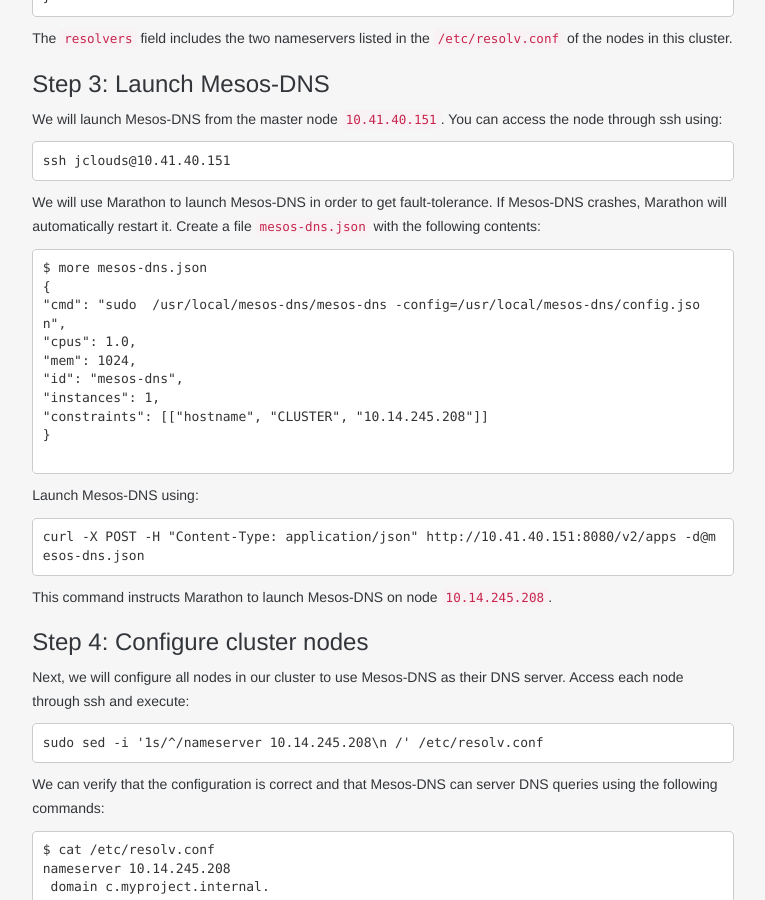
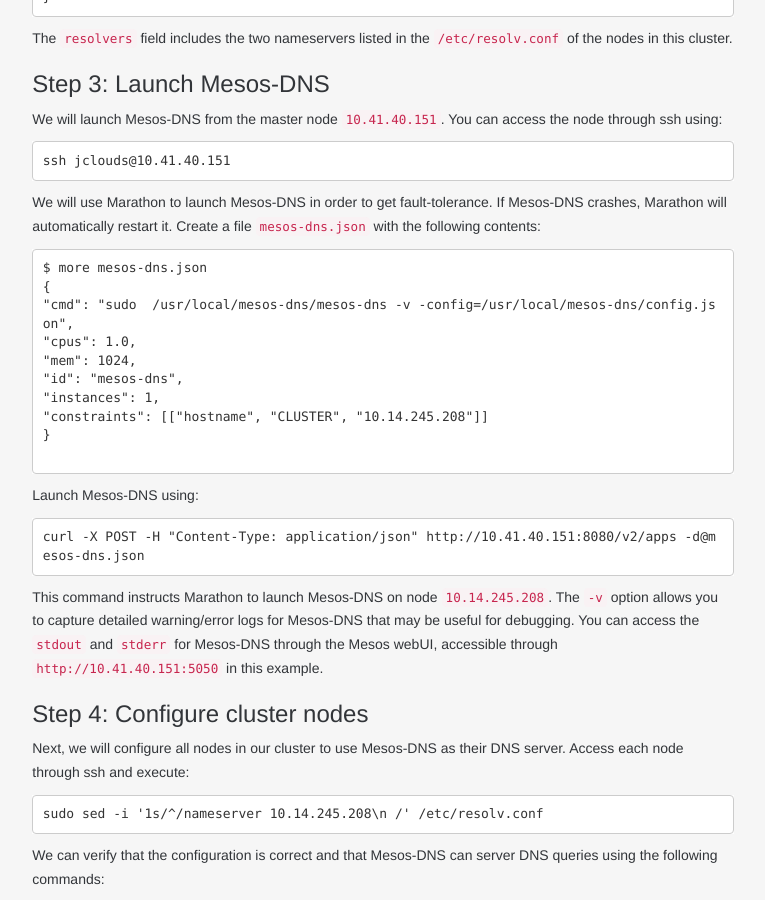
Before and after one commit to vkorehov/mesos-dns, a Jekyll site: the page built from docs/tutorial-gce.md, in a window 1280 px wide and 900 px high, scrolled down 1650 px. Shown: the whole window, without its empty margins (379-1144 px from the left). Built offline with Jekyll 4.4.1, drawn with Linux system fonts in a browser that asks for light colours; nearby versions of some CDN libraries; some web fonts are replaced; Markdown is read by kramdown in place of the engine named in the settings.

Commit message:
Document updates.

````diff
--- a/docs/tutorial-gce.md
+++ b/docs/tutorial-gce.md
@@ -84,7 +84,7 @@ We will use Marathon to launch Mesos-DNS in order to get fault-tolerance. If Mes
 ```
 $ more mesos-dns.json
 {
-"cmd": "sudo  /usr/local/mesos-dns/mesos-dns -config=/usr/local/mesos-dns/config.json",
+"cmd": "sudo  /usr/local/mesos-dns/mesos-dns -v -config=/usr/local/mesos-dns/config.json",
 "cpus": 1.0,
 "mem": 1024,
 "id": "mesos-dns",
@@ -100,7 +100,7 @@ Launch Mesos-DNS using:
 curl -X POST -H "Content-Type: application/json" http://10.41.40.151:8080/v2/apps -d@mesos-dns.json
 ```
 
-This command instructs Marathon to launch Mesos-DNS on node `10.14.245.208`.
+This command instructs Marathon to launch Mesos-DNS on node `10.14.245.208`. The `-v` option allows you to capture detailed warning/error logs for Mesos-DNS that may be useful for debugging. You can access the `stdout` and `stderr` for Mesos-DNS through the Mesos webUI, accessible through `http://10.41.40.151:5050` in this example.
 
 ### Step 4: Configure cluster nodes
 
````
